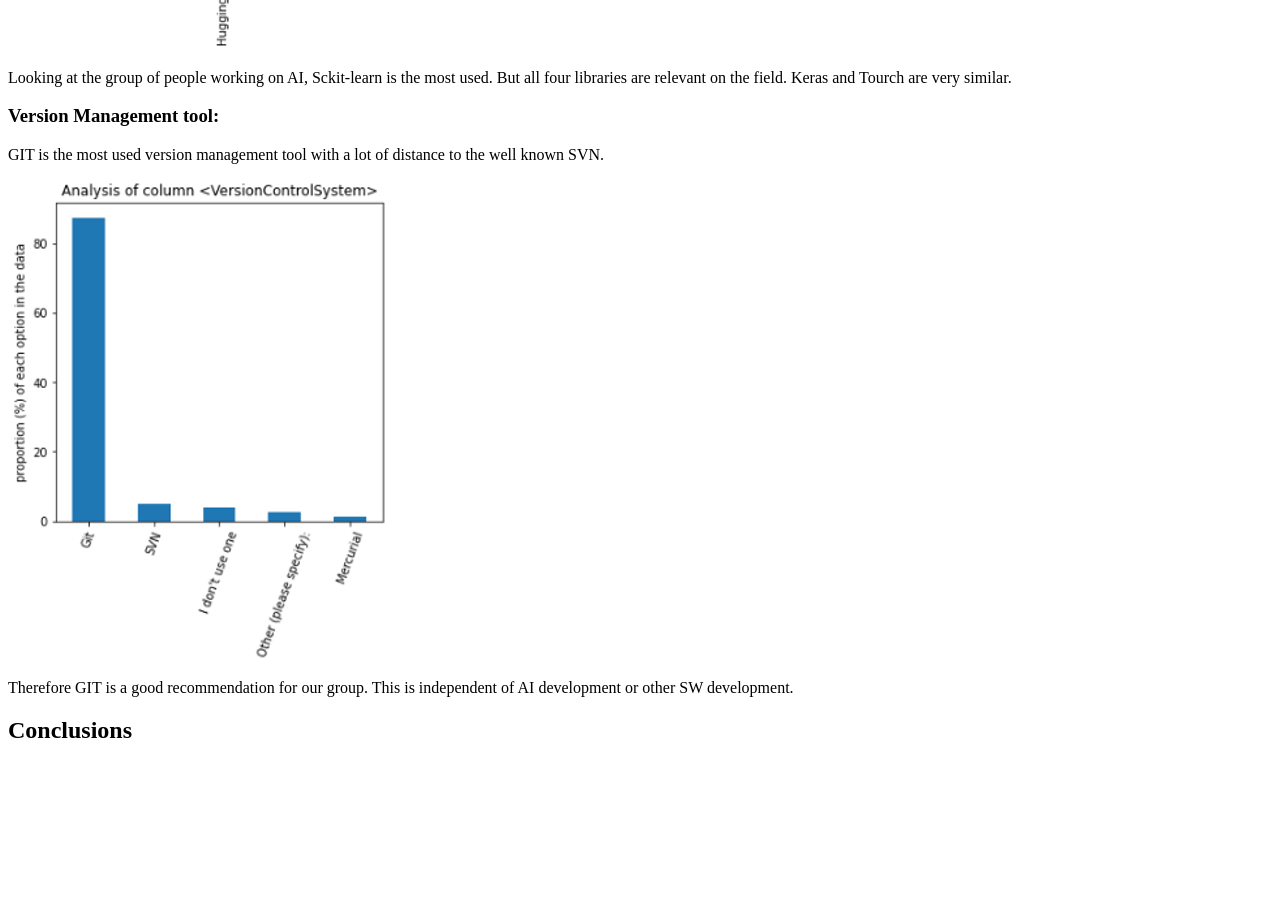
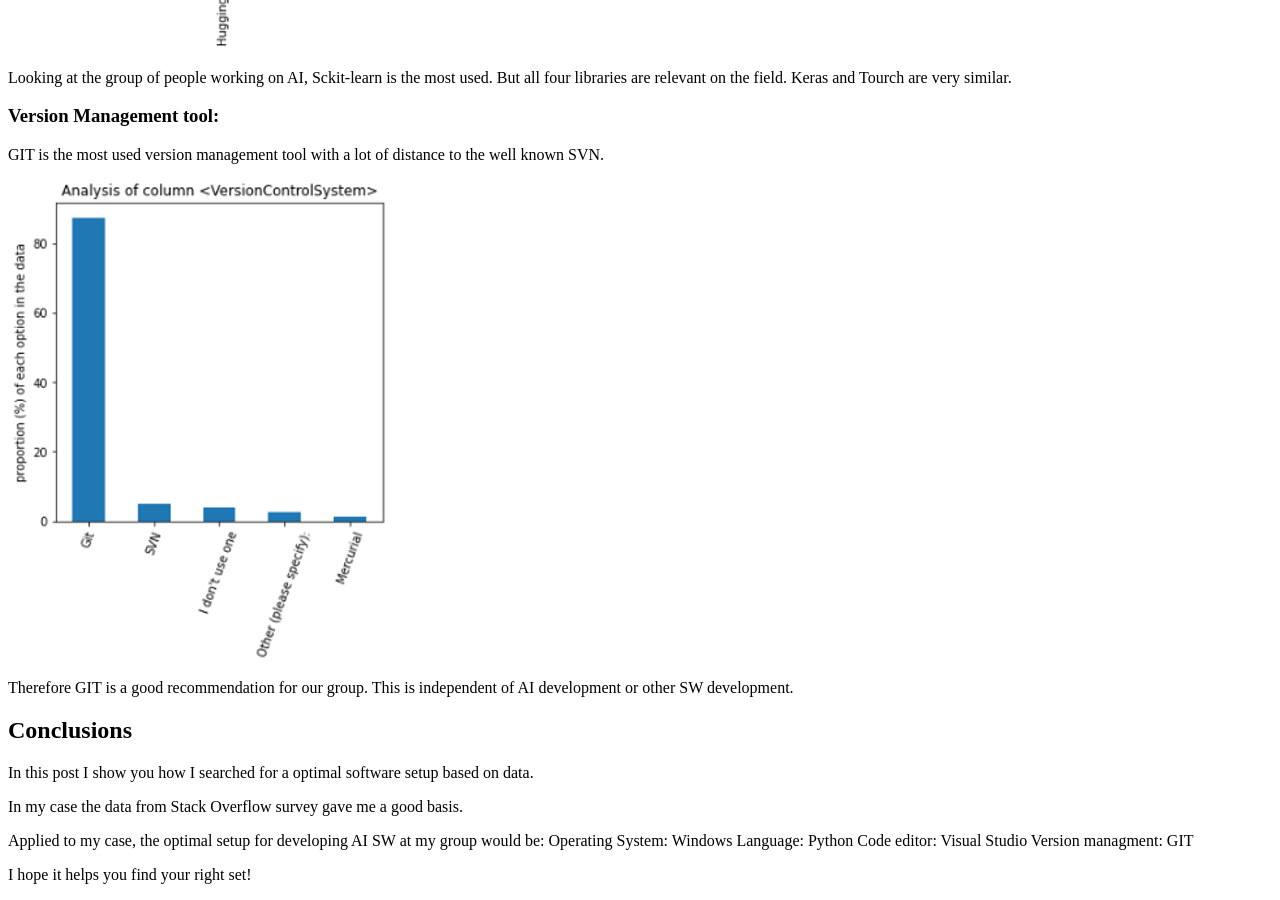
Before and after one commit to user235p/SurveyBlog, a Jekyll site: the page built from _posts/2022-09-27-Looking-for-AI-software-enviroment.md, in a window 1280 px wide and 900 px high, scrolled down 5276 px. Built offline with Jekyll 4.4.1, drawn with Linux system fonts in a browser that asks for light colours; before the commit the page ends 6040 px from its top, so only the background shows below that.

Commit message:
Conclusions added to post.

```diff
--- a/_posts/2022-09-27-Looking-for-AI-software-enviroment.md
+++ b/_posts/2022-09-27-Looking-for-AI-software-enviroment.md
@@ -23,14 +23,14 @@ Looking at the survey, Windows, Linux and macOS are the most used operating syst
 
 For our AI purpose we select the people that indicated to work as data scientist or machine learning.
 
-![Development types](/SurveyBlog/assets/images/ML_group.png)
+![Development types]({{ site.baseurl }}/assets/images/ML_group.png)
 
 About 5% of the people work as data scientist or machine learning.
 
 If we look in the group of people that work with data science or machine learning, windows and Linux are the most used operating systems.
 
 
-![Development types](/SurveyBlog/assets/images/OperatingSystemML.png)
+![Development types]({{ site.baseurl }}/assets/images/OperatingSystemML.png)
 
 As at my group Windows is good available, we can say that this is an appropriate operating system for us.
 
@@ -39,12 +39,12 @@ As at my group Windows is good available, we can say that this is an appropriate
 At our group there is a main stream for programming SW and working with data: Matlab.
 Looking at the survey it seems not to be the main stream.
 
-![Development types](/SurveyBlog/assets/images/Matlab.png)
+![Development types]({{ site.baseurl }}/assets/images/Matlab.png)
 
 Only about 4% of the people work with Matlab.
 If we look into the group of people working in data science/machine learning, the most used language is Python:
 
-![Development types](/SurveyBlog/assets/images/AI_language.png)
+![Development types]({{ site.baseurl }}/assets/images/AI_language.png)
 
 And Matlab is way back with under 2%.
 Therefore we have the first answer to the state of the art language for the AI development: Python.
@@ -53,13 +53,13 @@ In this case the move from Matlab to Python is a strong recommendation for our g
 ### Programming environment:
 Looking the programming environment, the most used for AI and Python are Visual Studio, Jupyter and PyCharm:
 
-![Development types](/SurveyBlog/assets/images/AI_ProgEnv.png)
+![Development types]({{ site.baseurl }}/assets/images/AI_ProgEnv.png)
 
 ### AI Library/tools:
 Another big question is witch AI libraries to use. In my experience, it depends a lot on with witch libraries the people started to learn AI algorithms with.
 On the survey we find four very usual AI libraries: TensorFlow, Scikit-learn, Torch, PyTorch and Keras.
 
-![Development types](/SurveyBlog/assets/images/AI_libraries.png)
+![Development types]({{ site.baseurl }}/assets/images/AI_libraries.png)
 
 Looking at the group of people working on AI, Sckit-learn  is the most used. But all four libraries are relevant on the field.  Keras and Tourch are very similar.
 
@@ -67,8 +67,20 @@ Looking at the group of people working on AI, Sckit-learn  is the most used. But
 ### Version Management tool:
 GIT is the most used version management tool with a lot of distance to the well known SVN.
 
-![Development types](/SurveyBlog/assets/images/GIT.png)
+![Development types]({{ site.baseurl }}/assets/images/GIT.png)
 
 Therefore GIT is a good recommendation for our group. This is independent of AI development or other SW development.
 
 ## Conclusions
+
+In this post I show you how I searched for a optimal software setup based on data.
+
+In my case the data from Stack Overflow survey gave me a good basis.
+
+Applied to my case, the optimal setup for developing AI SW at my group would be:
+Operating System: Windows
+Language: Python
+Code editor: Visual Studio
+Version managment: GIT
+
+I hope it helps you find your right set!
```
